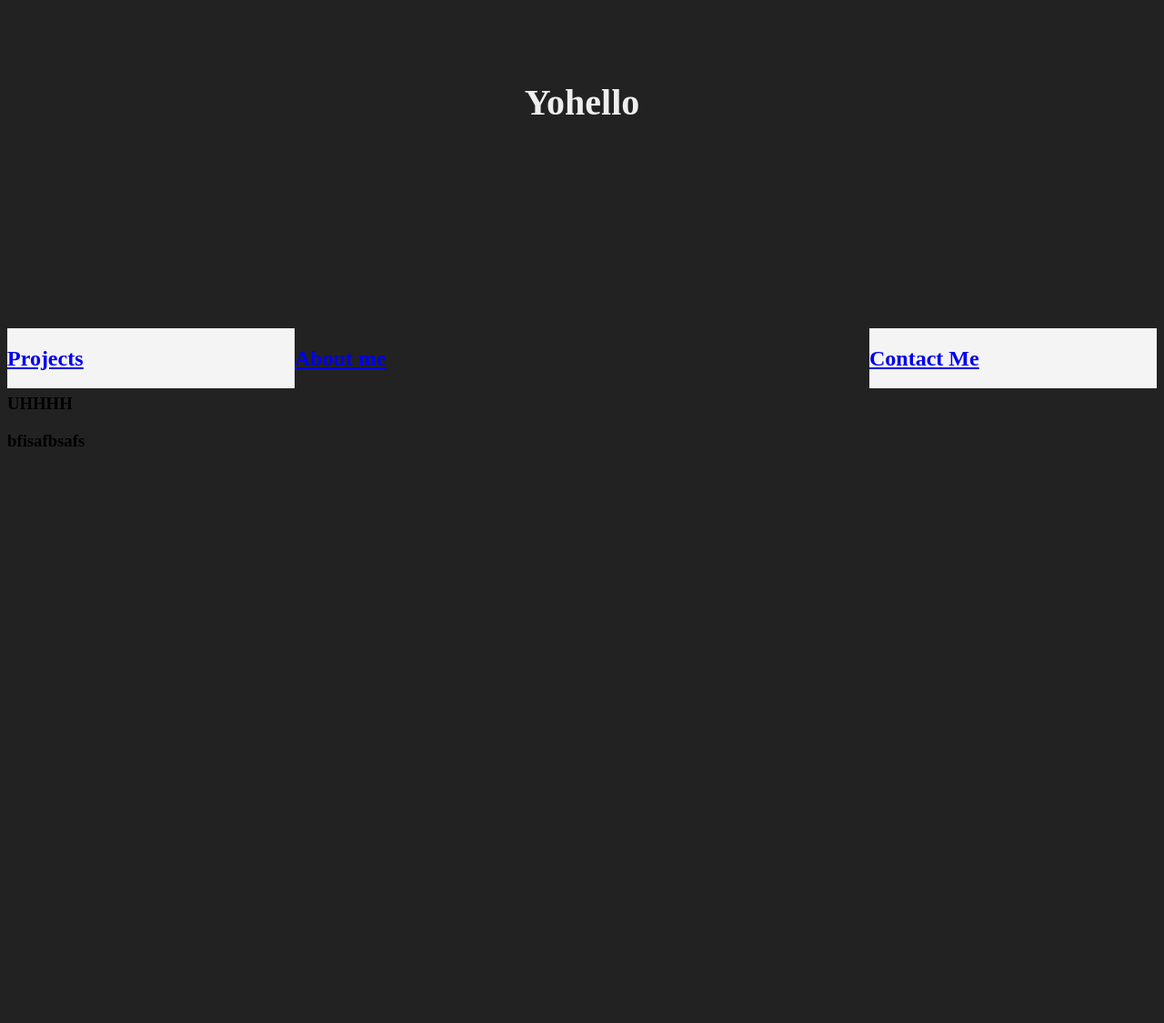
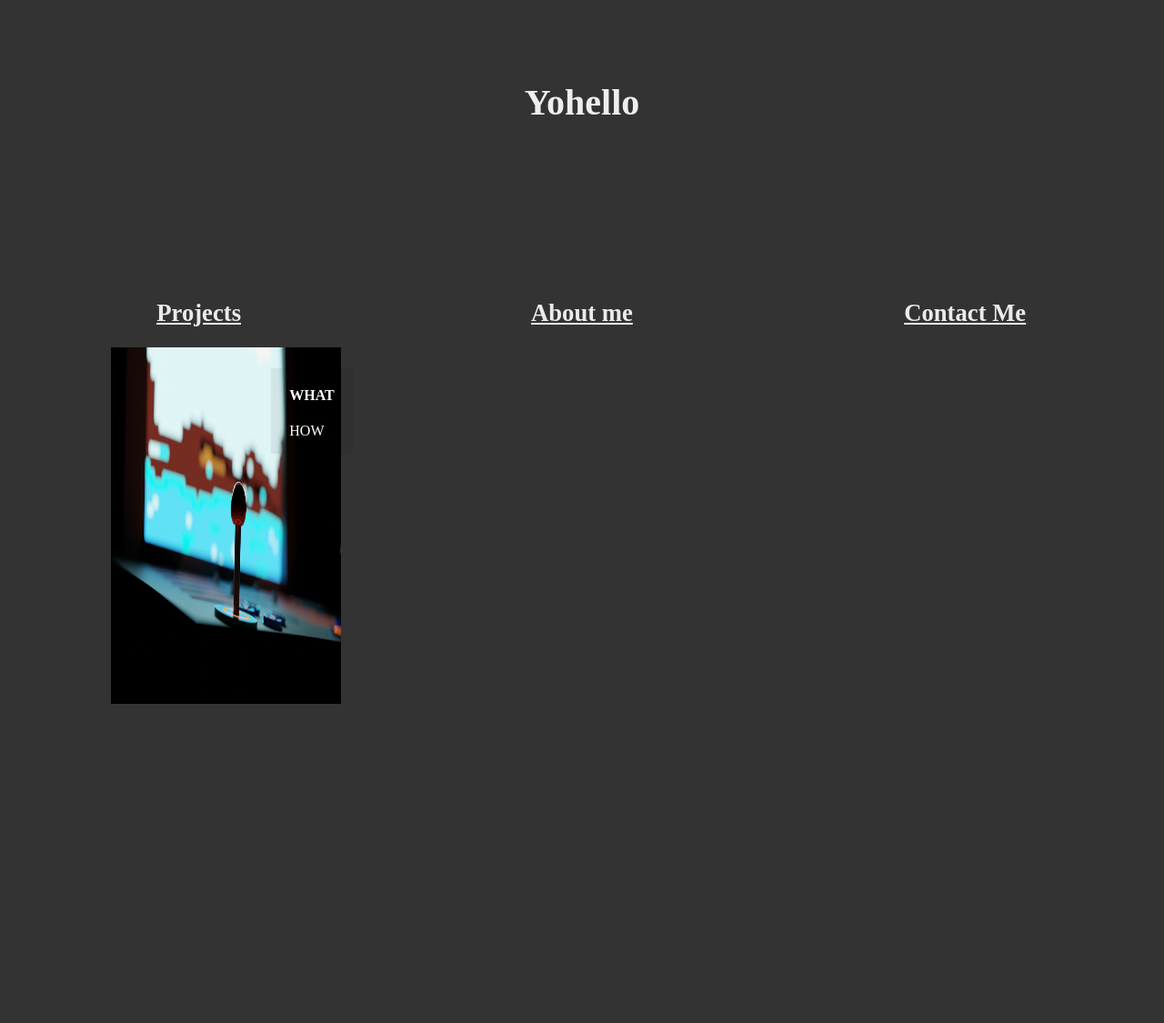
Before and after one commit to Yohello1/Yohello1_web, a PHP site: page /Indexreplace.html in a window 1280 px wide. Shown: the whole page at 91% size. Before the commit the page ends 491 px from the top, so only its background shows below. Run offline with PHP 8.4, Linux system fonts and the light colour scheme; some web fonts are replaced.

Commit message:
Twig image idea starts

```diff
--- a/Indexreplace.html
+++ b/Indexreplace.html
@@ -13,23 +13,72 @@
         <br>
         <br>
     </div>
-    <br><br>
-    <br> <br> <br> <br> <br><br>
+    <br>
+    <br>
+    <br>
+    <br>
+    <br>
     <div class="row">
+
         <div class="left-col">
             <h2><a href="#Projects"><u>Projects</u></a></h2>
+
         </div>
+
         <div class="center-col">
+
             <h2><a href="fullintroduction.html">About me</a></h2>
+
         </div>
+
         <div class="right-col">
+
             <h2><a href="#Contact-info">Contact Me</a></h2>
+        </div>
+
+    </div>
+
+    <br>
+    <br>
+    <br>
+    <div class="container2">
+        <img src="Images/Arcade1080.jpg" style="width:80%; height:50%">
+        <div class="text-block">
+            <h4>WHAT</h4>
+            <p>HOW</p>
         </div>
     </div>
     <br>
     <br>
     <br>
-    <h3>UHHHH</h3>
-
-    <h3>bfisafbsafs</h3>
+    <br>
+    <br> <br>
+    <br>
+    <br>
+    <br>
+    <br>    <br>
+    <br>
+    <br> <br>
+    <br>
+    <br>
+    <br>
+    <br>    <br>
+    <br>
+    <br> <br>
+    <br>
+    <br>
+    <br>
+    <br>    <br>
+    <br>
+    <br> <br>
+    <br>
+    <br>
+    <br>
+    <br>    <br>
+    <br>
+    <br> <br>
+    <br>
+    <br>
+    <br>
+    <br>
 </body>
--- a/indexx.css
+++ b/indexx.css
@@ -4,7 +4,11 @@
 }
 
 body {
-    background-color: #222222;
+    background-color: #333333;
+}
+
+a {
+    color: #ebebeb;
 }
 
 h1 {
@@ -14,20 +18,56 @@ h1 {
     font-size: 30pt;
 }
 
+h2 {
+    font-family: FiraCode;
+    color: #ebebeb;
+    text-align: center;
+    font-size: 20pt;
+}
+
 .container div {
+    font-family: FiraCode;
     padding: 1%;
     box-sizing: border-box;
     min-height: 500px;
 }
 
 .left-col, .right-col {
-    background-color: #f4f4f4;
-    width: 25%;
+    text-align: center;
+    width: 33.33%;
     float: left;
 }
 
 .center-col {
-    /*          background-color: pink; */
-    width: 50%;
+    text-align: center;
+    width: 33.33%;
     float: left;
 }
+
+p {
+    text-align: left;
+}
+
+.left-button {
+    width: 25%;
+    float: left;
+    position: relative;
+    left: 9%;
+}
+
+.container2 {
+    position: relative;
+    width: 25%;
+    float: left;
+    left: 9%;
+}
+
+.text-block {
+    position: absolute;
+    bottom: 70%;
+    right:  50px;
+    background-color: rgba(0, 0, 0, 0.062);
+    color: white;
+    padding-left: 20px;
+    padding-right: 20px;
+}
```
